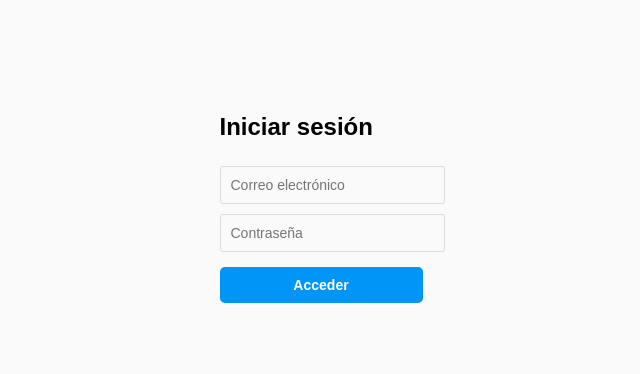
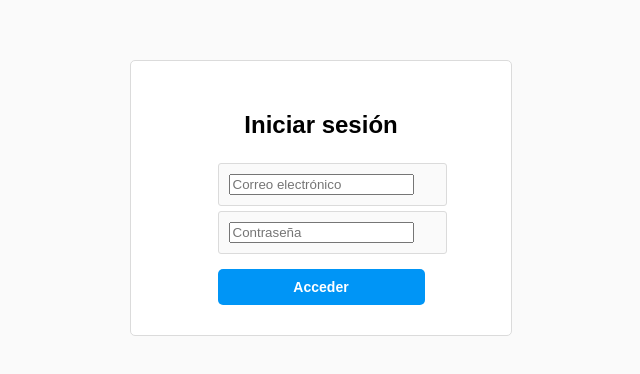
Before and after one commit to educamadridorg/Instagram, a plain HTML site: page index.html in a window 1280 px wide. Shown: the part 210-584 px from the top of the page, without its empty margins (319-959 px from the left). Drawn offline with Linux system fonts and the light colour scheme; no server answers.

Commit message:
Update scratch.css

```diff
--- a/scratch.css
+++ b/scratch.css
@@ -15,7 +15,7 @@ body {
 }
 
 /* Caja de login */
-.login-box {
+.form-container {
     background: white;
     padding: 30px;
     width: 320px;
@@ -33,7 +33,7 @@ body {
 }
 
 /* Campos de entrada */
-input {
+.input-group {
     width: 100%;
     padding: 10px;
     margin: 5px 0;
@@ -44,7 +44,7 @@ input {
 }
 
 /* Botón de inicio de sesión */
-button {
+.btn {
     width: 100%;
     padding: 10px;
     background-color: #0095f6;
@@ -57,7 +57,7 @@ button {
     margin-top: 10px;
 }
 
-button:hover {
+.btn:hover {
     background-color: #0078d4;
 }
 
```
